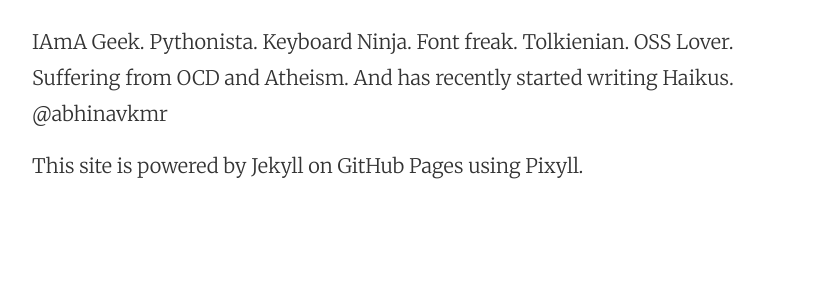
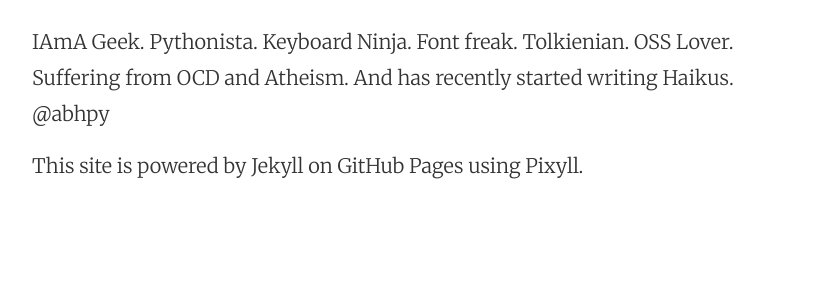
Before and after one commit to abhnvkmr/abhnvkmr.github.io, a Jekyll site: the page built from about.md, in a window 1280 px wide. Shown: the part 325-619 px from the top of the page, without its empty margins (224-1055 px from the left). Built offline with Jekyll 4.4.1, drawn with Linux system fonts in a browser that asks for light colours; nearby versions of some CDN libraries; Markdown is read by kramdown in place of the engine named in the settings.

Commit message:
Changed Twitter handle

```diff
--- a/_config.yml
+++ b/_config.yml
@@ -19,7 +19,7 @@
 # Social icons
 show_social_icons: true
 github_username: abhinavk
-twitter_username: abhinavkmr
+twitter_username: abhpy
 google_plus_id: +AbhinavKumar1
 linkedin_username:
 bitcoin_url:
--- a/about.md
+++ b/about.md
@@ -6,6 +6,6 @@ permalink: /about/
 
 Hi!
 
-IAmA Geek. Pythonista. Keyboard Ninja. Font freak. Tolkienian. OSS Lover. Suffering from OCD and Atheism. And has recently started writing Haikus. @abhinavkmr
+IAmA Geek. Pythonista. Keyboard Ninja. Font freak. Tolkienian. OSS Lover. Suffering from OCD and Atheism. And has recently started writing Haikus. @abhpy
 
 This site is powered by Jekyll on GitHub Pages using Pixyll.
```
